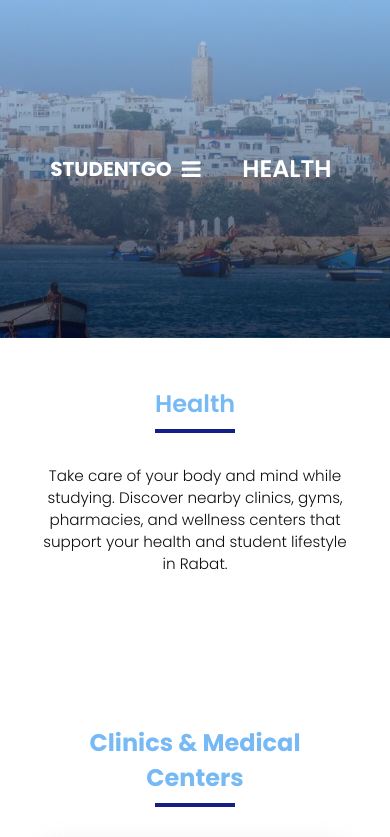
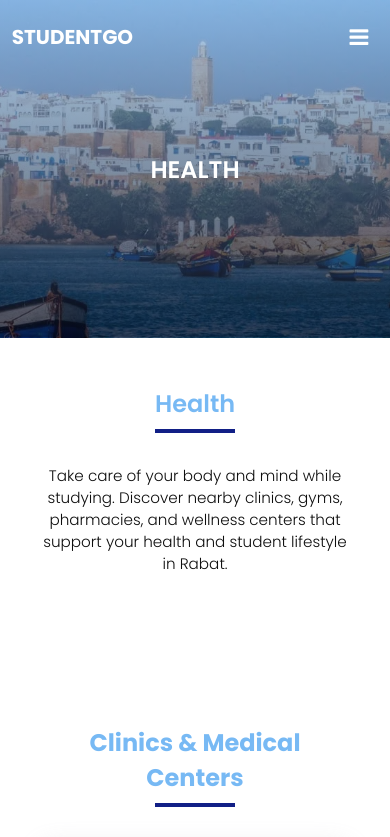
Before and after one commit to oussamabertiza39/studentgosee.github.io, a plain HTML site: page HEALTH.html in a window 390 px wide. Shown: the top 837 px of the page. Drawn offline with nearby package versions, Linux system fonts and the light colour scheme.

Commit message:
fix navbar make it responsive for all pages

```diff
--- a/style.css
+++ b/style.css
@@ -263,9 +263,7 @@ p {
     background-size: cover;
     text-align: center;
     color: #fff;
-    display: flex;
-    align-items: center;
-    justify-content: center;
+    position: relative; /* Changed from display:flex */
 }
 
 .sub-header {
@@ -281,6 +279,11 @@ p {
 }
 
 .sub-header h2, .subb-header h2, .subbb-header h2 {
+    width: 90%;
+    position: absolute;
+    top: 50%;
+    left: 50%;
+    transform: translate(-50%, -50%);
     font-size: 2.5rem;
     padding: 0 20px;
 }
```
